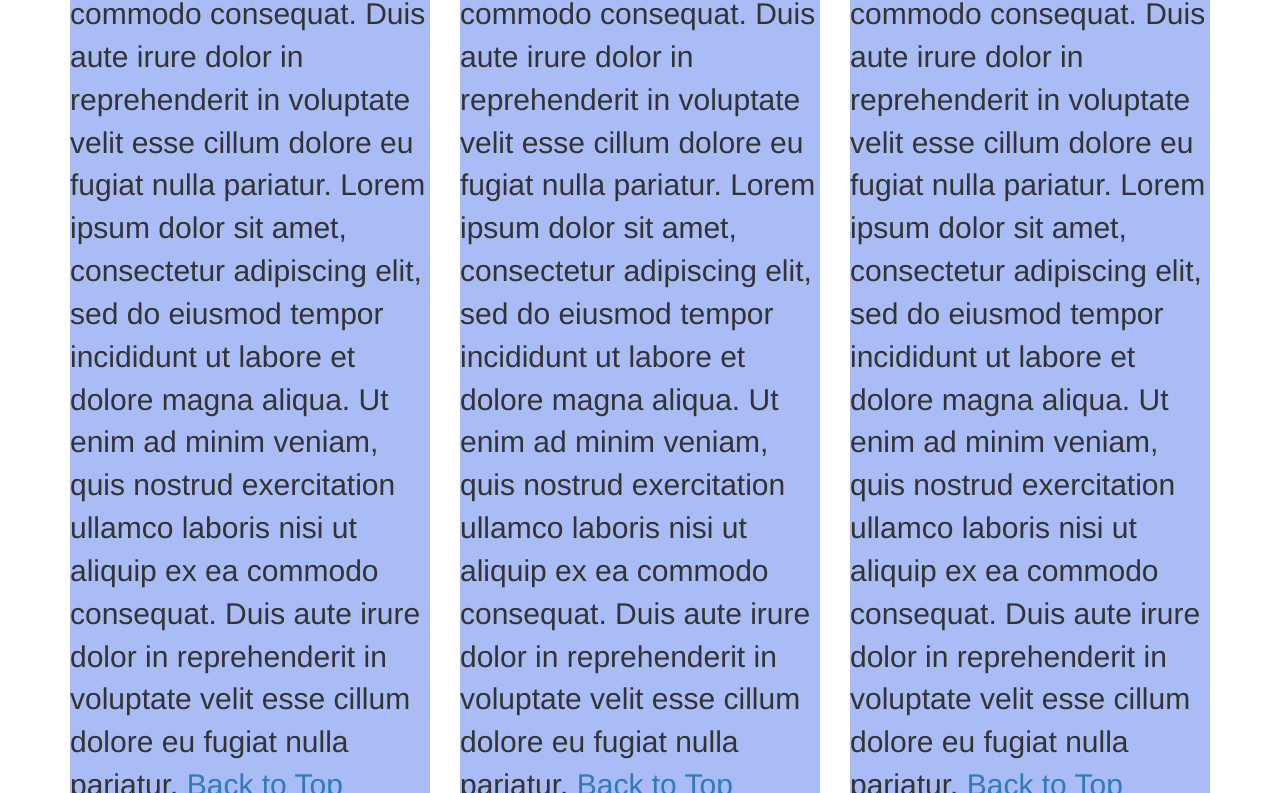
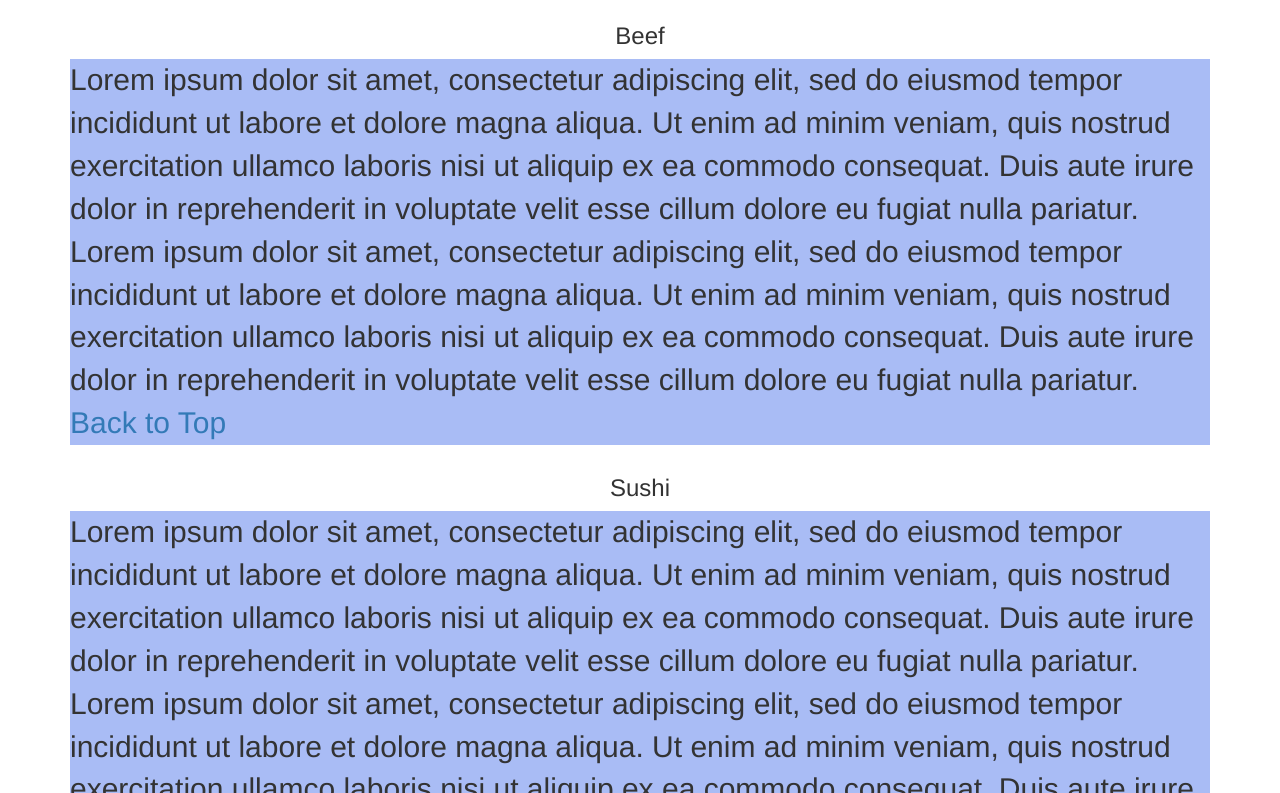
Before and after one commit to marydung/mod3_solution, a plain HTML site: page index.html in a window 1280 px wide. Shown: the part 564-1357 px from the top of the page. Drawn offline with Linux system fonts and the light colour scheme.

Commit message:
undo optional part

```diff
--- a/index.html
+++ b/index.html
@@ -45,9 +45,9 @@
   <h2 class="text-center">Our Menu</h2>
   <div class="container">
   	<div class="row">
-  		<div class="col-xs-12 col-md-6 col-lg-4"><section id="chicken"><h3 class="text-center">Chicken</h3><p class="menu_item_description">Lorem ipsum dolor sit amet, consectetur adipiscing elit, sed do eiusmod tempor incididunt ut labore et dolore magna aliqua. Ut enim ad minim veniam, quis nostrud exercitation ullamco laboris nisi ut aliquip ex ea commodo consequat. Duis aute irure dolor in reprehenderit in voluptate velit esse cillum dolore eu fugiat nulla pariatur. Lorem ipsum dolor sit amet, consectetur adipiscing elit, sed do eiusmod tempor incididunt ut labore et dolore magna aliqua. Ut enim ad minim veniam, quis nostrud exercitation ullamco laboris nisi ut aliquip ex ea commodo consequat. Duis aute irure dolor in reprehenderit in voluptate velit esse cillum dolore eu fugiat nulla pariatur. <a href=#top>Back to Top</a></p></section></div>
-  		<div class="col-xs-12 col-md-6 col-lg-4"><section id="beef"><h3 class="text-center">Beef</h3><p class="menu_item_description">Lorem ipsum dolor sit amet, consectetur adipiscing elit, sed do eiusmod tempor incididunt ut labore et dolore magna aliqua. Ut enim ad minim veniam, quis nostrud exercitation ullamco laboris nisi ut aliquip ex ea commodo consequat. Duis aute irure dolor in reprehenderit in voluptate velit esse cillum dolore eu fugiat nulla pariatur. Lorem ipsum dolor sit amet, consectetur adipiscing elit, sed do eiusmod tempor incididunt ut labore et dolore magna aliqua. Ut enim ad minim veniam, quis nostrud exercitation ullamco laboris nisi ut aliquip ex ea commodo consequat. Duis aute irure dolor in reprehenderit in voluptate velit esse cillum dolore eu fugiat nulla pariatur. <a href=#top>Back to Top</a></p></section></div>
- 		<div class="col-xs-12 col-md-12 col-lg-4"><section id="sushi"><h3 class="text-center">Sushi</h3><p class="menu_item_description">Lorem ipsum dolor sit amet, consectetur adipiscing elit, sed do eiusmod tempor incididunt ut labore et dolore magna aliqua. Ut enim ad minim veniam, quis nostrud exercitation ullamco laboris nisi ut aliquip ex ea commodo consequat. Duis aute irure dolor in reprehenderit in voluptate velit esse cillum dolore eu fugiat nulla pariatur. Lorem ipsum dolor sit amet, consectetur adipiscing elit, sed do eiusmod tempor incididunt ut labore et dolore magna aliqua. Ut enim ad minim veniam, quis nostrud exercitation ullamco laboris nisi ut aliquip ex ea commodo consequat. Duis aute irure dolor in reprehenderit in voluptate velit esse cillum dolore eu fugiat nulla pariatur.
+  		<div class="col-xs-12"><section id="chicken"><h3 class="text-center">Chicken</h3><p class="menu_item_description">Lorem ipsum dolor sit amet, consectetur adipiscing elit, sed do eiusmod tempor incididunt ut labore et dolore magna aliqua. Ut enim ad minim veniam, quis nostrud exercitation ullamco laboris nisi ut aliquip ex ea commodo consequat. Duis aute irure dolor in reprehenderit in voluptate velit esse cillum dolore eu fugiat nulla pariatur. Lorem ipsum dolor sit amet, consectetur adipiscing elit, sed do eiusmod tempor incididunt ut labore et dolore magna aliqua. Ut enim ad minim veniam, quis nostrud exercitation ullamco laboris nisi ut aliquip ex ea commodo consequat. Duis aute irure dolor in reprehenderit in voluptate velit esse cillum dolore eu fugiat nulla pariatur. <a href=#top>Back to Top</a></p></section></div>
+  		<div class="col-xs-12"><section id="beef"><h3 class="text-center">Beef</h3><p class="menu_item_description">Lorem ipsum dolor sit amet, consectetur adipiscing elit, sed do eiusmod tempor incididunt ut labore et dolore magna aliqua. Ut enim ad minim veniam, quis nostrud exercitation ullamco laboris nisi ut aliquip ex ea commodo consequat. Duis aute irure dolor in reprehenderit in voluptate velit esse cillum dolore eu fugiat nulla pariatur. Lorem ipsum dolor sit amet, consectetur adipiscing elit, sed do eiusmod tempor incididunt ut labore et dolore magna aliqua. Ut enim ad minim veniam, quis nostrud exercitation ullamco laboris nisi ut aliquip ex ea commodo consequat. Duis aute irure dolor in reprehenderit in voluptate velit esse cillum dolore eu fugiat nulla pariatur. <a href=#top>Back to Top</a></p></section></div>
+ 		<div class="col-xs-12"><section id="sushi"><h3 class="text-center">Sushi</h3><p class="menu_item_description">Lorem ipsum dolor sit amet, consectetur adipiscing elit, sed do eiusmod tempor incididunt ut labore et dolore magna aliqua. Ut enim ad minim veniam, quis nostrud exercitation ullamco laboris nisi ut aliquip ex ea commodo consequat. Duis aute irure dolor in reprehenderit in voluptate velit esse cillum dolore eu fugiat nulla pariatur. Lorem ipsum dolor sit amet, consectetur adipiscing elit, sed do eiusmod tempor incididunt ut labore et dolore magna aliqua. Ut enim ad minim veniam, quis nostrud exercitation ullamco laboris nisi ut aliquip ex ea commodo consequat. Duis aute irure dolor in reprehenderit in voluptate velit esse cillum dolore eu fugiat nulla pariatur.
     <a href=#top>Back to Top</a></p></section></div>
   	</div>
   </div>
```
